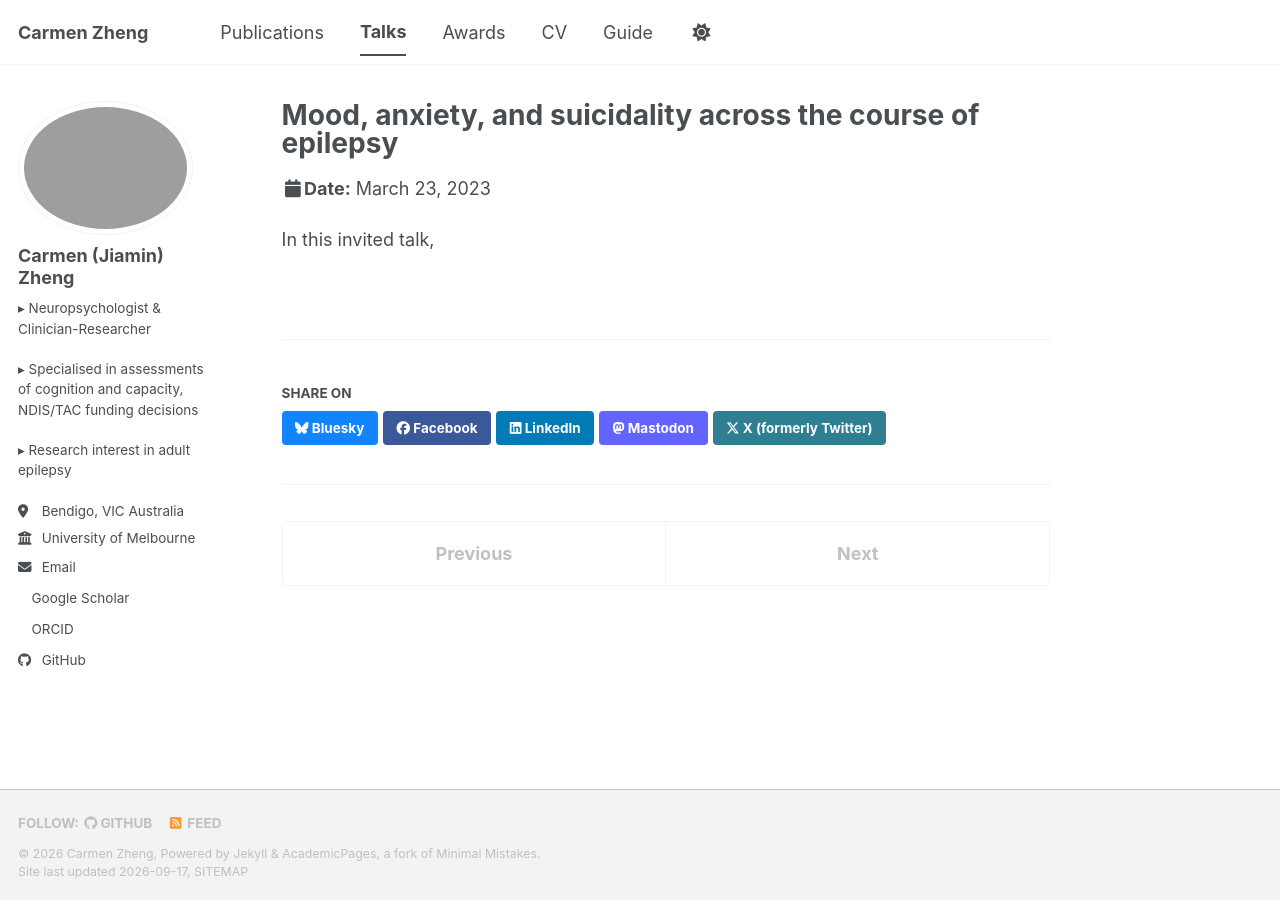
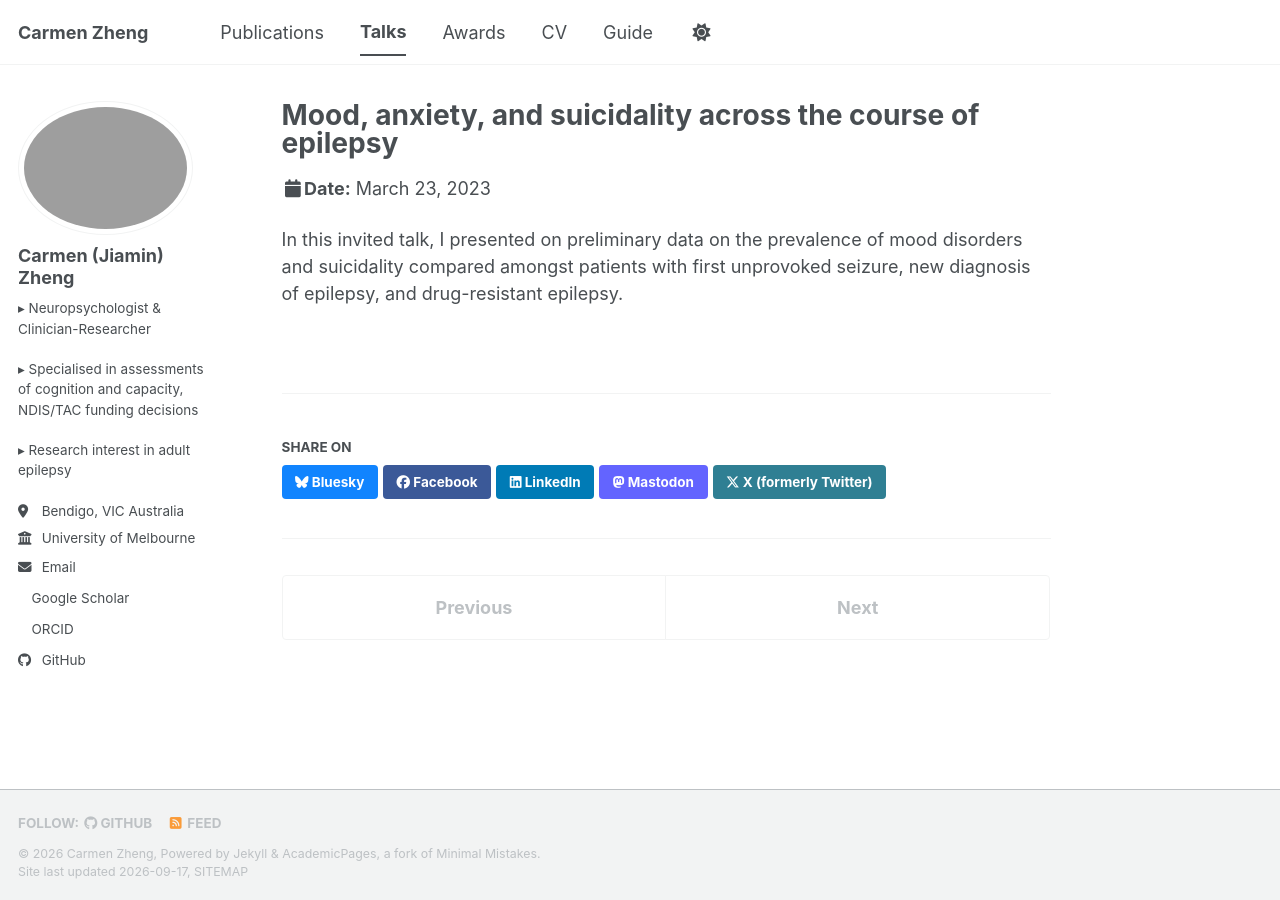
Before and after one commit to carmen-zheng/carmen-zheng.github.io, a Jekyll site: the page built from _talks/2023-03-23-EpMelb.md, in a window 1280 px wide. Built offline with Jekyll 4.4.1, drawn with Linux system fonts in a browser that asks for light colours; a style sheet for code colours, icons or effects is not loaded.

Commit message:
Revise talk description with new data on epilepsy
Updated the description of the invited talk to include details on mood disorders and suicidality among epilepsy patients.

```diff
--- a/_talks/2023-03-23-EpMelb.md
+++ b/_talks/2023-03-23-EpMelb.md
@@ -8,4 +8,4 @@ date: 2023-03-23
 location: "Parkville, VIC, AUS"
 ---
 
-In this invited talk,
+In this invited talk, I presented on preliminary data on the prevalence of mood disorders and suicidality compared amongst patients with first unprovoked seizure, new diagnosis of epilepsy, and drug-resistant epilepsy.
```
